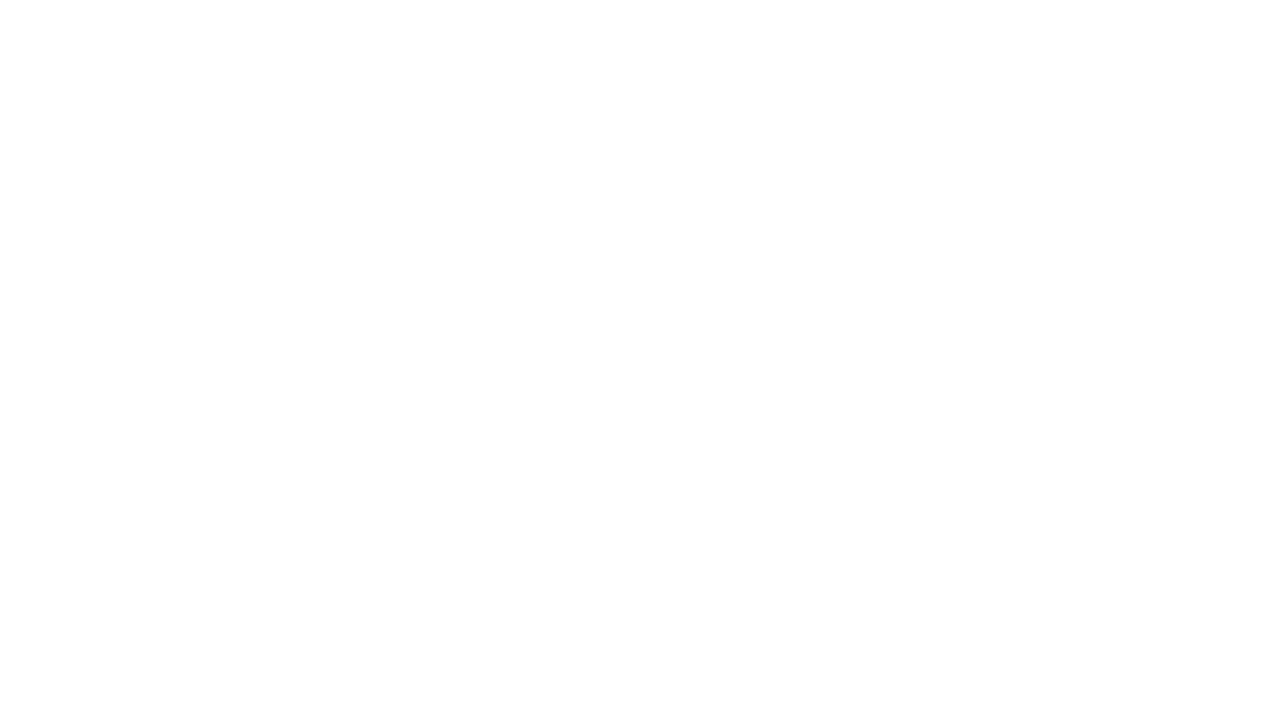
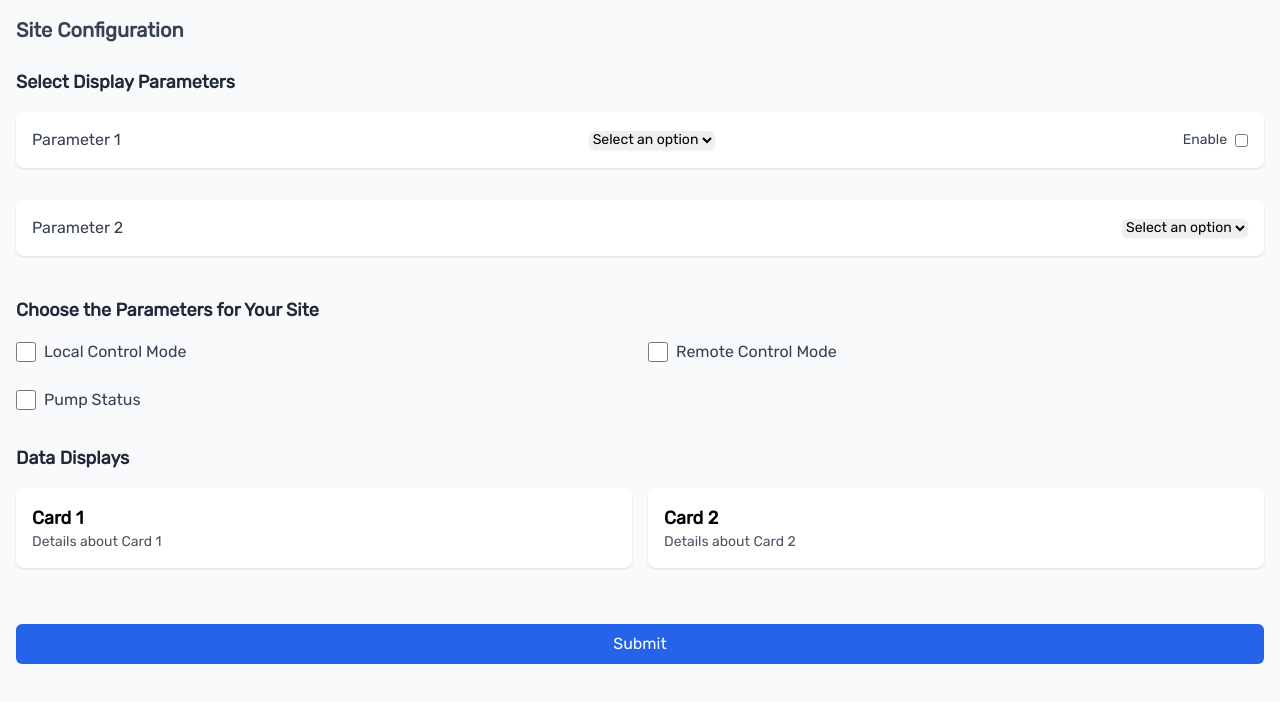
Before and after one commit to Team-Songa-Songa/IOT-Frontend, a React (Create React App) app: page /edit in a window 1280 px wide. Before the commit this address had no page. Shown: the top 702 px of the page. Built offline with nearby package versions, Linux system fonts and the light colour scheme; a web font is replaced by a local one.

Commit message:
Parameter editing

```diff
--- a/src/App.js
+++ b/src/App.js
@@ -3,6 +3,7 @@ import { BrowserRouter as Router, Routes, Route } from "react-router-dom";
 import LoginPage from "./pages/Authentication/Login/login";
 import RegisterPage from "./pages/Authentication/Register/register";
 import SingleSiteDashboardPage from "./pages/Admin/singleSiteDashboard";
+import EditPage from "./pages/Admin/Edit";
 function App() {
   // return <div>App</div>;
 
@@ -14,6 +15,7 @@ function App() {
           <Route path="/login" element={<LoginPage />} />
           <Route path="/" element={<RegisterPage />} />
           <Route path="/dashboard" element={<SingleSiteDashboardPage />} />
+          <Route path="/edit" element={<EditPage />} />
 
           {/* Add more routes here */}
         </Routes>
--- /dev/null
+++ b/src/components/Reusable_Components/CardDisplay.jsx
@@ -0,0 +1,12 @@
+import React from 'react';
+
+const CardDisplay = ({ title, content }) => {
+  return (
+    <div className="bg-white shadow rounded-lg p-4 mb-4">
+      <h2 className="font-bold text-lg">{title}</h2>
+      <p className="text-sm text-gray-600">{content}</p>
+    </div>
+  );
+};
+
+export default CardDisplay;
--- /dev/null
+++ b/src/components/Reusable_Components/CheckboxOption.jsx
@@ -0,0 +1,17 @@
+import React from 'react';
+
+const CheckboxOption = ({ label, checked, onChange }) => {
+  return (
+    <div className="flex items-center mb-2">
+      <input
+        type="checkbox"
+        checked={checked}
+        onChange={onChange}
+        className="form-checkbox h-5 w-5 text-blue-600"
+      />
+      <label className="ml-2 text-gray-700">{label}</label>
+    </div>
+  );
+};
+
+export default CheckboxOption;
--- /dev/null
+++ b/src/components/Reusable_Components/ParameterSelector.jsx
@@ -0,0 +1,47 @@
+import React, { useState } from 'react';
+
+const ParameterSelector = ({ parameter }) => {
+  const [toggle, setToggle] = useState(parameter.toggleActive || false);
+
+  const handleToggleChange = () => {
+    setToggle(!toggle);
+  };
+
+  // Check if options exist and have length before trying to map over them
+  const optionsExist = parameter.options && parameter.options.length > 0;
+
+  return (
+    <div className="bg-white shadow rounded-lg p-4 mb-4 flex flex-col md:flex-row justify-between items-center">
+      <label className="font-medium text-gray-700">{parameter.label}</label>
+      {optionsExist ? (
+        <select
+          className="mt-1 md:mt-0 form-select block w-full md:w-auto rounded-md border-gray-300 shadow-sm focus:border-indigo-500 focus:ring-indigo-500 text-sm"
+          value={parameter.value}
+          onChange={(e) => console.log(`Selected: ${e.target.value}`)}
+        >
+            <option value="">Select an option</option>
+          {parameter.options.map(option => (
+            <option key={option.value} value={option.value}>
+              {option.label}
+            </option>
+          ))}
+        </select>
+      ) : (
+        <div className="text-gray-500">No options available</div>
+      )}
+      {parameter.hasToggle && (
+        <div className="flex items-center mt-2 md:mt-0">
+          <span className="mr-2 text-sm text-gray-700">Enable</span>
+          <input
+            type="checkbox"
+            className="toggle toggle-primary"
+            checked={toggle}
+            onChange={handleToggleChange}
+          />
+        </div>
+      )}
+    </div>
+  );
+};
+
+export default ParameterSelector;
--- /dev/null
+++ b/src/pages/Admin/Edit.jsx
@@ -0,0 +1,91 @@
+import React, { useState } from 'react';
+import ParameterSelector from "../../components/Reusable_Components/ParameterSelector";
+import CardDisplay from "../../components/Reusable_Components/CardDisplay";
+import CheckboxOption from "../../components/Reusable_Components/CheckboxOption";
+
+const EditPage = () => {
+    const parameters = [
+        {
+            label: 'Parameter 1',
+            value: 'param1',
+            hasToggle: true,
+            toggleActive: false,
+            options: [
+                { label: 'Option 1', value: 'option1' },
+                { label: 'Option 2', value: 'option2' }
+            ]
+        },
+        {
+            label: 'Parameter 2',
+            value: 'param2',
+            hasToggle: false,
+            options: [
+                { label: 'Option A', value: 'optionA' },
+                { label: 'Option B', value: 'optionB' }
+            ]
+        },
+        // Add more parameters as needed
+    ];
+
+    const [settings, setSettings] = useState({
+        localControlMode: false,
+        remoteControlMode: false,
+        pumpStatus: false,
+        // Add more settings as needed
+    });
+
+    const handleCheckboxChange = (setting) => {
+        setSettings(prevSettings => ({
+            ...prevSettings,
+            [setting]: !prevSettings[setting]
+        }));
+    };
+
+    return (
+        <div className="p-4 bg-gray-50 min-h-screen">
+            <h1 className="text-xl font-semibold text-gray-700 mb-6">Site Configuration</h1>
+            <section>
+                <h2 className="text-lg font-bold text-gray-800 mb-4">Select Display Parameters</h2>
+                <div className="flex flex-col gap-4 mb-6">
+                    {parameters.map(param => (
+                        <ParameterSelector key={param.label} parameter={param} />
+                    ))}
+                </div>
+            </section>
+            <section>
+                <h2 className="text-lg font-bold text-gray-800 mb-4">Choose the Parameters for Your Site</h2>
+                <div className="grid grid-cols-1 md:grid-cols-2 gap-4 mb-6">
+                    <CheckboxOption
+                        label="Local Control Mode"
+                        checked={settings.localControlMode}
+                        onChange={() => handleCheckboxChange('localControlMode')}
+                    />
+                    <CheckboxOption
+                        label="Remote Control Mode"
+                        checked={settings.remoteControlMode}
+                        onChange={() => handleCheckboxChange('remoteControlMode')}
+                    />
+                    <CheckboxOption
+                        label="Pump Status"
+                        checked={settings.pumpStatus}
+                        onChange={() => handleCheckboxChange('pumpStatus')}
+                    />
+                    {/* Add more checkboxes as needed */}
+                </div>
+            </section>
+            <section>
+                <h2 className="text-lg font-bold text-gray-800 mb-4">Data Displays</h2>
+                <div className="grid grid-cols-1 md:grid-cols-2 gap-4 mb-6">
+                    <CardDisplay title="Card 1" content="Details about Card 1" />
+                    <CardDisplay title="Card 2" content="Details about Card 2" />
+                    {/* Add more cards as needed */}
+                </div>
+            </section>
+            <button className="mt-4 w-full bg-blue-600 hover:bg-blue-700 text-white rounded-md p-2 transition duration-150 ease-in-out">
+                Submit
+            </button>
+        </div>
+    );
+};
+
+export default EditPage;
```
